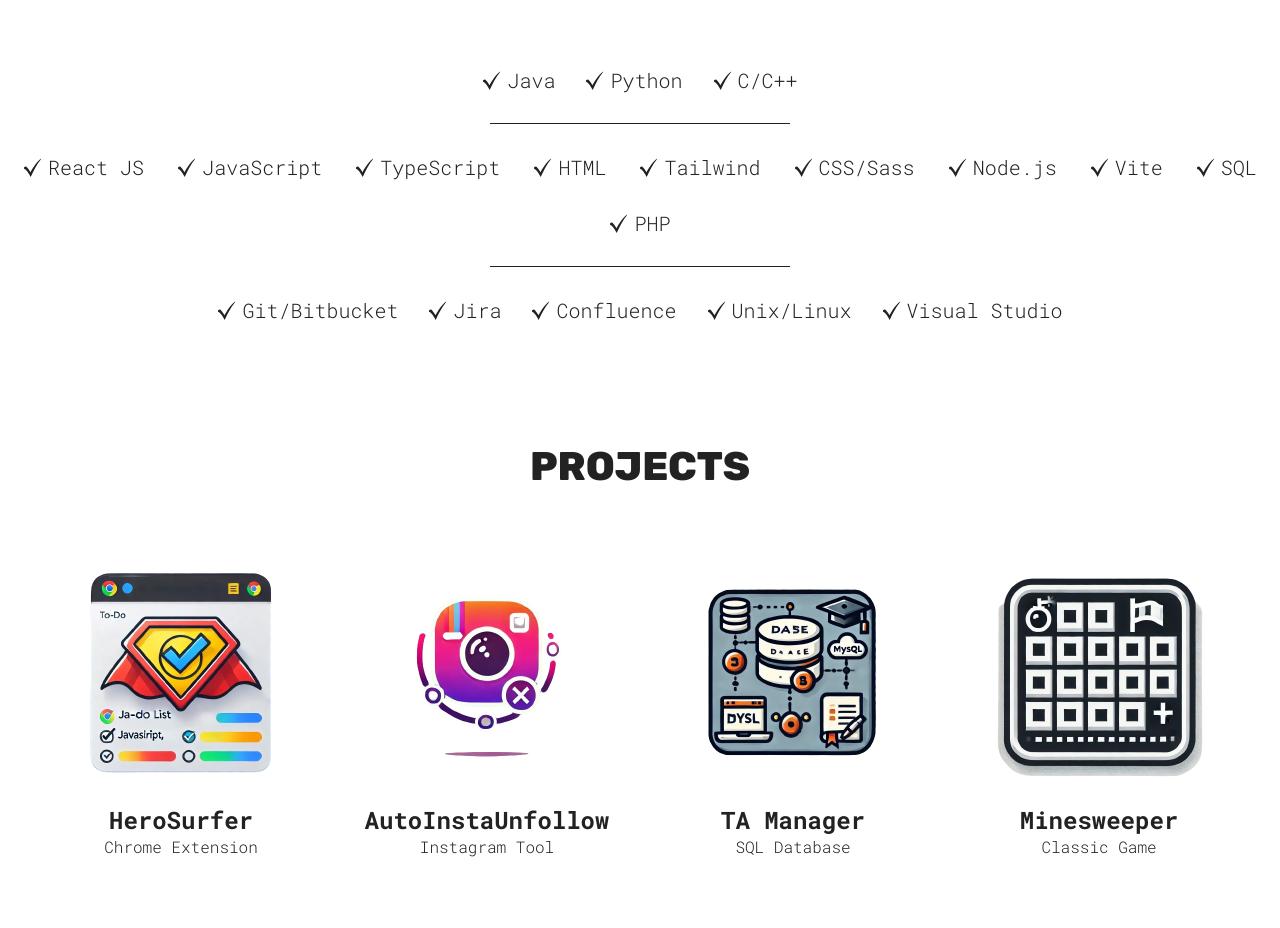
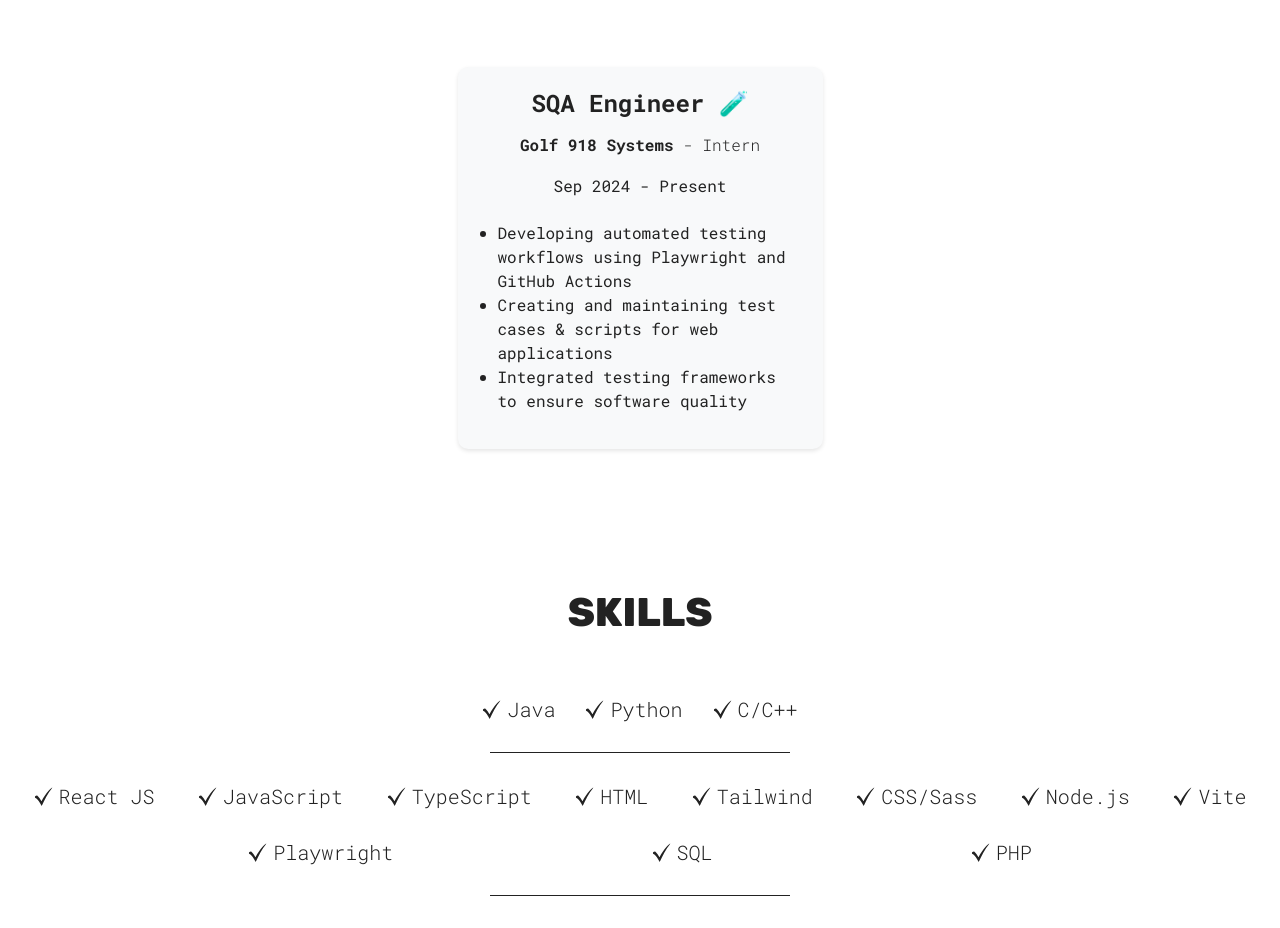
Before and after one commit to Hirbod03/PersonalWebsite, a React (Vite) app: page / in a window 1280 px wide. Shown: the part 960-1888 px from the top of the page. Built offline with nearby package versions, Linux system fonts and the light colour scheme.

Commit message:
Update App.jsx and Experience.jsx, and add Playwright to Skills.jsx

```diff
--- a/src/App.jsx
+++ b/src/App.jsx
@@ -10,7 +10,7 @@ function App() {
    return (
       <>
          <Hero />
-         {/* <Experience /> */}
+         <Experience />
          <Skills />
          <Projects />
          <Contact />
--- a/src/sections/Experience/Experience.jsx
+++ b/src/sections/Experience/Experience.jsx
@@ -43,11 +43,11 @@ const experiences = [
   title: 'SQA Engineer 🧪',
   company: 'Golf 918 Systems',
   responsibilities: [
-      'Contributing to CI/CD pipeline development to streamline testing',
-      'Monitoring and maintaining playwright testing scripts',
+    'Developing automated testing workflows using Playwright and GitHub Actions',
+    'Creating and maintaining test cases & scripts for web applications',
     'Integrated testing frameworks to ensure software quality',
   ],
-    typeOfEmployment: 'Volunteer',
+  typeOfEmployment: 'Intern',
   employmentDuration: 'Sep 2024 - Present',
   companyLink: 'https://www.linkedin.com/company/golf918/',
 }
--- a/src/sections/Hero/HeroStyles.module.css
+++ b/src/sections/Hero/HeroStyles.module.css
@@ -78,6 +78,7 @@
 .description {
     align-self: center;
     max-width: 24ch;
+    font-size: 20px;
 }
 
 .info {
--- a/src/sections/Skills/Skills.jsx
+++ b/src/sections/Skills/Skills.jsx
@@ -26,6 +26,7 @@ function Skills() {
         <SkillList src={checkMarkIcon} skill="CSS/Sass" />
         <SkillList src={checkMarkIcon} skill="Node.js" />
         <SkillList src={checkMarkIcon} skill="Vite" />
+        <SkillList src={checkMarkIcon} skill="Playwright" />
         <SkillList src={checkMarkIcon} skill="SQL" />
         <SkillList src={checkMarkIcon} skill="PHP" />
       </div>
@@ -33,6 +34,7 @@ function Skills() {
       <div className={styles.skillList}>
         <SkillList src={checkMarkIcon} skill="Git/Bitbucket" />
         <SkillList src={checkMarkIcon} skill="Jira" />
+        <SkillList src={checkMarkIcon} skill="Slack" />
         <SkillList src={checkMarkIcon} skill="Confluence" />
         <SkillList src={checkMarkIcon} skill="Unix/Linux" />
         <SkillList src={checkMarkIcon} skill="Visual Studio" />
```
Lines whose indentation alone changed are shown as unchanged.
